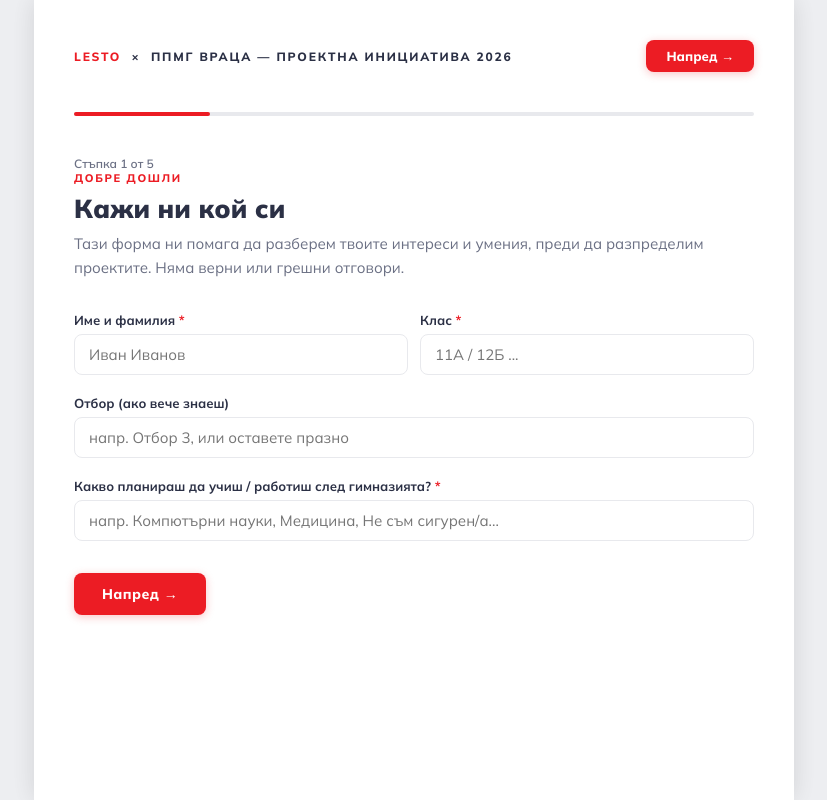
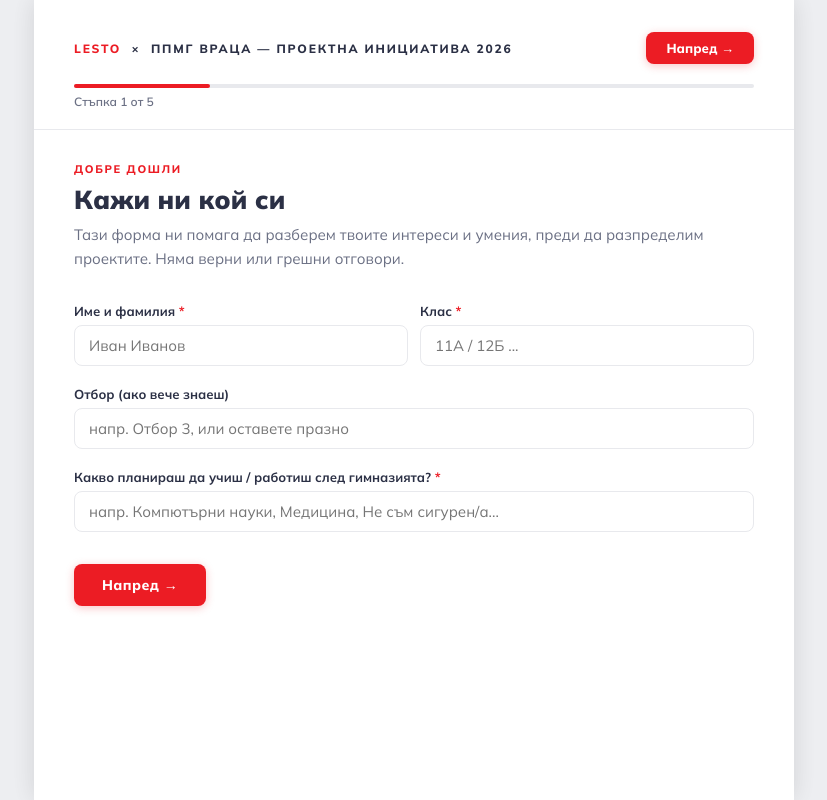
Before and after one commit to Lesto-Product/student-form, a plain HTML site: page index.html in a window 1280 px wide. Shown: the whole page, without its empty margins (226-1053 px from the left). Drawn offline with Linux system fonts and the light colour scheme.

Commit message:
Add sticky header, scrollable content, and custom scrollbar
- Header with brand, nav buttons, and progress bar stays fixed at top
- Form steps scroll independently in the body area
- Custom scrollbar matching Lesto brand (muted red thumb on light gray track)

```diff
--- a/index.html
+++ b/index.html
@@ -14,17 +14,26 @@
 
   body, html {
     background: #EDEEF1;
-    min-height: 100vh;
+    height: 100%;
+    overflow: hidden;
   }
+
+  /* Custom scrollbar */
+  ::-webkit-scrollbar { width: 8px; height: 8px; }
+  ::-webkit-scrollbar-track { background: #F4F5F7; }
+  ::-webkit-scrollbar-thumb { background: #d4626a; border-radius: 4px; }
+  ::-webkit-scrollbar-thumb:hover { background: #c04a52; }
+  * { scrollbar-width: thin; scrollbar-color: #d4626a #F4F5F7; }
 
   .form-root {
     font-family: 'Mulish', sans-serif;
     color: #1A1D2B;
     max-width: 760px;
     margin: 0 auto;
-    padding: 2.5rem 2.5rem 3rem;
     background: #fff;
-    min-height: 100vh;
+    height: 100vh;
+    display: flex;
+    flex-direction: column;
     box-shadow: -1px 0 24px rgba(0,0,0,0.06), 1px 0 24px rgba(0,0,0,0.06);
   }
 
@@ -43,7 +52,6 @@
     height: 4px;
     background: #E8E9ED;
     border-radius: 2px;
-    margin-bottom: 2.5rem;
     position: relative;
   }
   .progress-fill {
@@ -343,11 +351,24 @@
   .radio-option.checked { border-color: #EC1C24; background: #FEF2F2; color: #991B1B; font-weight: 700; }
   .radio-option.checked label, .radio-option.checked { font-weight: 700; }
 
+  .form-header {
+    flex-shrink: 0;
+    padding: 2rem 2.5rem 0;
+    border-bottom: 1.5px solid #E8E9ED;
+    padding-bottom: 1.25rem;
+  }
+
+  .form-body {
+    flex: 1;
+    overflow-y: auto;
+    padding: 2rem 2.5rem 3rem;
+  }
+
   .header-row {
     display: flex;
     justify-content: space-between;
     align-items: center;
-    margin-bottom: 2.5rem;
+    margin-bottom: 1.25rem;
   }
 
   .header-nav-group {
@@ -397,6 +418,7 @@
 </style>
 
 <div class="form-root">
+  <div class="form-header">
     <div class="header-row">
       <div class="brand" style="margin-bottom:0"><span class="brand-accent">Lesto</span> &nbsp;×&nbsp; ППМГ Враца — Проектна инициатива 2026</div>
       <div class="header-nav-group">
@@ -409,7 +431,9 @@
       <div class="progress-fill" id="prog" style="width: 20%"></div>
     </div>
     <div class="progress-label" id="prog-label">Стъпка 1 от 5</div>
+  </div>
 
+  <div class="form-body" id="form-body">
   <!-- STEP 1: Identity -->
   <div class="step active" id="step-1">
     <div class="step-eyebrow">Добре дошли</div>
@@ -546,6 +570,7 @@
     <div id="summary-output"></div>
 
     <button class="copy-btn" onclick="copyResults()">Копирай отговорите си (за да ги изпратиш)</button>
+  </div>
   </div>
 </div>
 
@@ -703,7 +728,7 @@ function goTo(n) {
   if (n <= 1 || n >= 6) { back.classList.add('hidden'); }
   else { back.classList.remove('hidden'); }
 
-  window.scrollTo({ top: 0, behavior: 'smooth' });
+  document.getElementById('form-body').scrollTo({ top: 0, behavior: 'smooth' });
 }
 
 function headerNext() {
```
Lines whose indentation alone changed are shown as unchanged.
